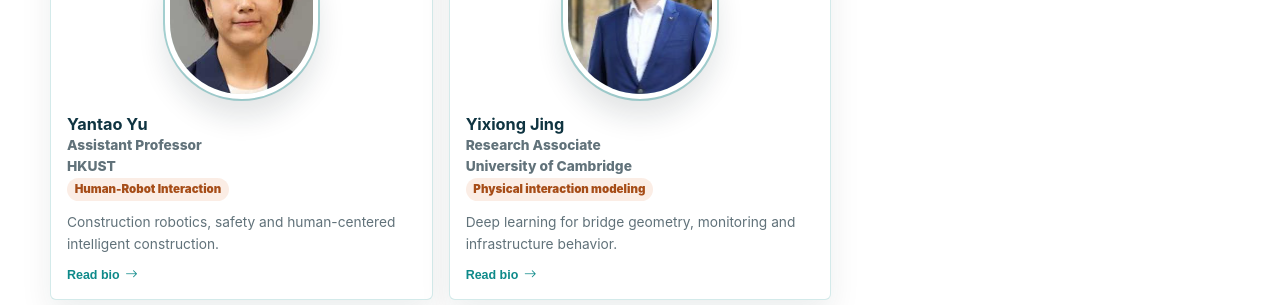
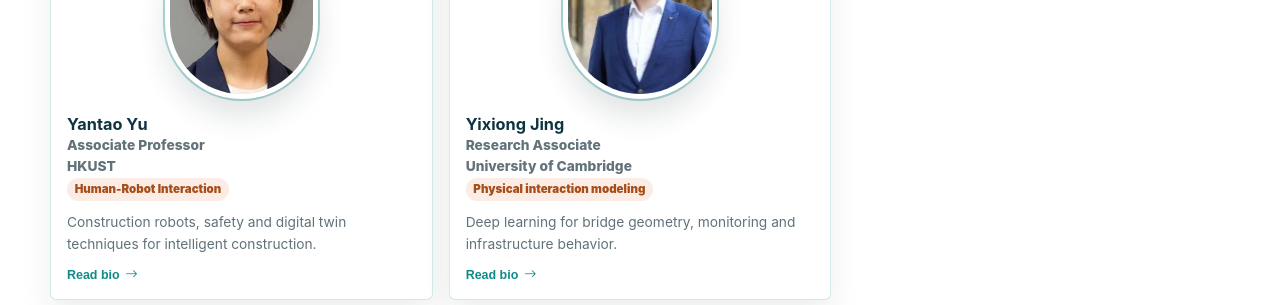
Before and after one commit to Extend-Lab/plus_seminar, a plain HTML site: page index.html in a window 1280 px wide. Shown: the part 1940-2245 px from the top of the page. Drawn offline with Linux system fonts and the light colour scheme.

Commit message:
Update Yantao Yu bio and title

```diff
--- a/index.html
+++ b/index.html
@@ -801,10 +801,10 @@
               <img class="speaker-photo" src="assets/plus-seminar/yantao-yu.jpg" alt="Yantao Yu">
               <div class="card-body">
                 <h3>Yantao Yu</h3>
-                <p class="position">Assistant Professor</p>
+                <p class="position">Associate Professor</p>
                 <p class="affiliation">HKUST</p>
                 <span class="topic-pill">Human-Robot Interaction</span>
-                <p>Construction robotics, safety and human-centered intelligent construction.</p>
+                <p>Construction robots, safety and digital twin techniques for intelligent construction.</p>
                 <button class="modal-button" type="button" data-modal-target="yantao-modal">Read bio <i class="bi bi-arrow-right"></i></button>
               </div>
             </article>
@@ -914,7 +914,7 @@
             <div class="agenda-row"><div class="slot">09:35-10:00</div><div class="agenda-topic">Junwei Liang</div><div class="who">HKUST(GZ)</div></div>
             <div class="agenda-row"><div class="slot">10:00-10:25</div><div class="agenda-topic">Guangming Wang</div><div class="who">University of Cambridge</div></div>
             <div class="agenda-row"><div class="slot">10:25-10:55</div><div class="agenda-topic">Coffee Break</div><div class="who">Posters, networking &amp; collaboration discussion</div></div>
-            <div class="agenda-row"><div class="slot">10:55-11:20</div><div class="agenda-topic">Yantao Yu</div><div class="who">HKUST</div></div>
+            <div class="agenda-row"><div class="slot">10:55-11:20</div><div class="agenda-topic">Yantao Yu</div><div class="who">Associate Professor, HKUST</div></div>
             <div class="agenda-row"><div class="slot">11:20-11:45</div><div class="agenda-topic">Yixiong Jing</div><div class="who">University of Cambridge</div></div>
           </div>
           <div class="session">
@@ -993,7 +993,7 @@
   <dialog class="modal" id="brian-modal"><div class="modal-shell"><div class="modal-head"><h2>Brian Sheil</h2><button class="modal-close" type="button" data-modal-close aria-label="Close"><i class="bi bi-x-lg"></i></button></div><div class="modal-body"><h3>Topic</h3><p>Physical AI</p><h3>Bio</h3><p>Brian Sheil is Laing O'Rourke Associate Professor in Construction Engineering at the University of Cambridge and Director of the Centre for Smart Infrastructure and Construction. His work puts physics first in developing trustworthy AI for infrastructure, including digital twins for underground assets, physics-informed learning, computer vision, multimodal sensing and multi-scale simulation.</p></div></div></dialog>
   <dialog class="modal" id="junwei-modal"><div class="modal-shell"><div class="modal-head"><h2>Junwei Liang</h2><button class="modal-close" type="button" data-modal-close aria-label="Close"><i class="bi bi-x-lg"></i></button></div><div class="modal-body"><h3>Topic</h3><p>Robotics</p><h3>Bio</h3><p>Dr. Junwei Liang is currently a tenure-track Assistant Professor at The Hong Kong University of Science and Technology (Guangzhou). He was a senior researcher at Tencent Youtu Lab working on cutting-edge computer vision research and applications. Prior to that, he received his Ph.D. degree from Carnegie Mellon University, working with Prof. Alexander Hauptmann. He is the recipient of Baidu Scholarship and Yahoo Fellowship, and awarded Rising Star Award at the World AI Conference in 2020. He is the winner of several public safety video analysis competitions, including ASAPS and TRECVID ActEV. His work has helped and been reported by major news agencies like the Washington Post and New York Times. His research interests include human trajectory forecasting, action recognition, and large-scale computer vision and video analytics in general. His mission: develop AI technologies for social good.</p></div></div></dialog>
   <dialog class="modal" id="guangming-modal"><div class="modal-shell"><div class="modal-head"><h2>Guangming Wang</h2><button class="modal-close" type="button" data-modal-close aria-label="Close"><i class="bi bi-x-lg"></i></button></div><div class="modal-body"><h3>Topic</h3><p>World model</p><h3>Bio</h3><p>Guangming Wang is a Research Associate at the University of Cambridge. His work is connected to robotics, embodied intelligence, world models, generative models, infrastructure health and cross-disciplinary applications in the built environment.</p></div></div></dialog>
-  <dialog class="modal" id="yantao-modal"><div class="modal-shell"><div class="modal-head"><h2>Yantao Yu</h2><button class="modal-close" type="button" data-modal-close aria-label="Close"><i class="bi bi-x-lg"></i></button></div><div class="modal-body"><h3>Topic</h3><p>Human-Robot Interaction</p><h3>Bio</h3><p>Yantao Yu is an Associate Professor in the Department of Civil and Environmental Engineering at The Hong Kong University of Science and Technology. Her HKUST Research Portal personal profile lists her research interests as Civil Engineering - Construction safety, Civil Engineering - Construction robotics, and Civil Engineering - BIM reconstruction.</p><p>Her listed positions held are Director of the Human-Centered Intelligent Construction Lab and Associate Director of the Center for Digital Twin on the Built Environment.</p></div></div></dialog>
+  <dialog class="modal" id="yantao-modal"><div class="modal-shell"><div class="modal-head"><h2>Yantao Yu</h2><button class="modal-close" type="button" data-modal-close aria-label="Close"><i class="bi bi-x-lg"></i></button></div><div class="modal-body"><h3>Topic</h3><p>Human-Robot Interaction</p><h3>Bio</h3><p>Dr. Yantao Yu is an Associate Professor in the Department of Civil and Environmental Engineering at The Hong Kong University of Science and Technology (HKUST) and the director of the Human-Centered Intelligent Construction Lab. She is a multidisciplinary researcher focusing on the application of information technologies in construction. Her research interests include construction robots, construction safety, and digital twin techniques.</p><p>She has published over 40 academic papers, including over 30 JCR Q1 papers. Her research achievements have been recognized by the academic and industry communities, including the Best Paper Award at the 35th International Conference on Building Automation, the Best Research Project Award from the Hong Kong Occupational Safety and Health Council, the Best Paper Award from the Hong Kong Institute of Construction, and the Outstanding Paper Award at the 1st National BIM Academic Conference. Her research has been funded by RGC, NSCF, ITC, PPR, and industrial partners.</p></div></div></dialog>
   <dialog class="modal" id="yixiong-modal"><div class="modal-shell"><div class="modal-head"><h2>Yixiong Jing</h2><button class="modal-close" type="button" data-modal-close aria-label="Close"><i class="bi bi-x-lg"></i></button></div><div class="modal-body"><h3>Topic</h3><p>Physical interaction modeling</p><h3>Bio</h3><p>Yixiong Jing is listed as a Research Associate at Cambridge CSIC. His background spans civil engineering and deep learning applications for bridge engineering, geometry generation, displacement monitoring and strain monitoring.</p></div></div></dialog>
   <dialog class="modal" id="xinhu-modal"><div class="modal-shell"><div class="modal-head"><h2>Xinhu Zheng</h2><button class="modal-close" type="button" data-modal-close aria-label="Close"><i class="bi bi-x-lg"></i></button></div><div class="modal-body"><h3>Topic</h3><p>Embodied AI</p><h3>Bio</h3><p>Xinhu Zheng is currently an Assistant Professor in the Intelligent Transportation Thrust of the Systems Hub, at Hong Kong University of Science and Technology (GZ). He received his Ph.D. degree in Electrical and Computer Engineering from the University of Minnesota, Minneapolis, in 2022. He has published 20 papers on peer-review journals and conferences, including IEEE Internet of Things Journal, IEEE Transactions on Intelligent Transportation Systems, IEEE Transactions on Systems, Man, and Cybernetics: Systems, etc. He is currently an Associated Editor for IEEE Transactions on Intelligent Vehicles.</p><p>His current research interests including data mining, multi-agent information fusion, multi-modal data fusion and data analysis in intelligent transportation system and ITS related intelligent systems, by exploiting different modality of data, leveraging optimization and machine learning techniques.</p></div></div></dialog>
   <dialog class="modal" id="olaf-modal"><div class="modal-shell"><div class="modal-head"><h2>Olaf Wysocki</h2><button class="modal-close" type="button" data-modal-close aria-label="Close"><i class="bi bi-x-lg"></i></button></div><div class="modal-body"><h3>Topic</h3><p>Computer Vision</p><h3>Bio</h3><p>Olaf Wysocki is an Assistant Research Professor at the University of Cambridge and leads CV4DT. His research includes 3D semantic reconstruction, 3D semantic segmentation, 3D building models, automated driving virtual testbeds and urban digital twins.</p></div></div></dialog>
```
Also changed, not shown: poster.html (+2 -2 lines).
